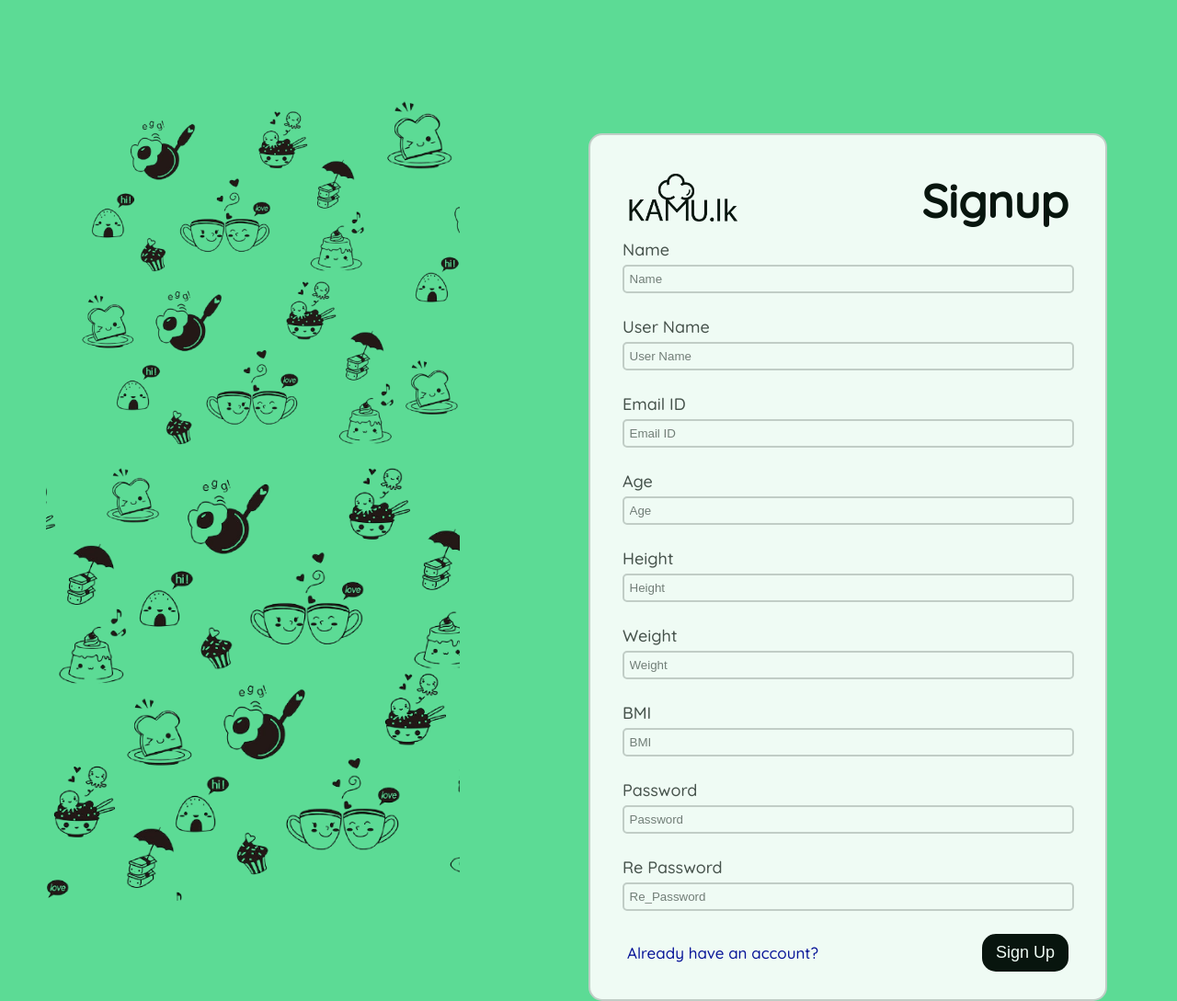
After one commit to PramukaS/Kamu-Project, a PHP site: page /1emailverifregistr/signup.php in a window 1280 px wide. The commit adds this page. Shown: the whole page at 92% size. Run offline with PHP 8.4, Linux system fonts and the light colour scheme.

Commit message:
Signup Changed and Configured

```diff
--- /dev/null
+++ b/Juz/css/logstyle.css
@@ -0,0 +1,135 @@
+body{
+	font-family: 'Quicksand', sans-serif;
+	margin: 0;
+	background-size: 100%;
+}
+
+.background{
+background-color: #5CDB95;
+}
+
+.icon{
+ 	position: relative;
+ 	float: left;
+ 	margin: 80px 50px;
+ 	display: inline-block;
+ 	width: 450px;
+ 	height: 450px;
+    z-index: 0;
+}
+
+.head{
+	display: flex;
+	justify-content: flex-end;
+	align-items: center;
+	padding: 10px;
+
+}
+.logo{
+	width: 120px;
+	height: 60px;
+	margin-right: auto
+}
+
+.title{
+	font-size: 26px;
+	float: right;
+	margin-left: 10px;
+}
+
+.banner-text{
+ 	position: relative;
+ 	float: right;
+ 	display: inline-block;
+ 	margin-top: 145px;
+ 	top: 95%;
+ 	left: -50%;
+ 	transform: translate(-10%, -10%);
+ 	color: #fff;
+}
+
+.banner-text h2{
+ 	font-family: 'Quicksand', sans-serif;
+ 	margin: 0;
+ 	font-size: 50px;
+ 	color: #000;
+ 	text-align: center;
+ }
+ .banner-text p{
+ 	font-family: 'Quicksand', sans-serif;
+ 	margin: 10px 0px;
+ 	font-size: 20px;
+ 	color: red;
+ }
+
+
+form {
+	width: 500px;
+	border: 2px solid #ccc;
+	padding: 30px;
+	background: #fff;
+	opacity: 0.9;
+	border-radius: 15px;
+	position: fixed;
+}
+
+input {
+	display: block;
+	border: 2px solid #ccc;
+	width: 95%;
+	padding: 6px;
+	margin: 5px auto;
+	border-radius: 5px;
+}
+label {
+	color: #444;
+	font-size: 18px;
+	padding: 5px;
+}
+
+button {
+	float: right;
+	font-size: 18px;
+	background: #000;
+	padding: 10px 15px;
+	color: #fff;
+	border-radius: 15px;
+	margin-right: 10px;
+	border: none;
+}
+
+button:hover{
+	opacity: .6;
+	background-color: red;
+
+}
+
+.error {
+   background: #F2DEDE;
+   color: #A91111;
+   padding: 10px;
+   width: 95%;
+   border-radius: 10px;
+   margin: 10px auto;
+}
+
+.success {
+   background: #D4EDDA;
+   color: #40754C;
+   padding: 10px;
+   width: 95%;
+   border-radius: 10px;
+   margin: 20px auto;
+}
+
+.ca {
+	font-size: 17px;
+	display: inline-block;
+	padding: 10px;
+	text-decoration: none;
+	color: #009;
+}
+.ca:hover {
+	text-decoration: underline;
+	color: red;
+}
--- /dev/null
+++ b/Juz/signup.php
@@ -0,0 +1,129 @@
+<!DOCTYPE html>
+<html>
+<head>
+  <meta name="viewport" content="width=device-width, initial-scale=1.0">
+	<title>SIGN UP</title>
+	<link rel="stylesheet" type="text/css" href="css/logstyle.css">
+  <link href="https://fonts.googleapis.com/css?family=Quicksand:300,500" rel="stylesheet">
+</head>
+<body class="background">
+  <div class="icon">
+    <img src="images/eggplant.png">
+  </div>
+  <div class="banner-text">
+     <form action="signup-check.php" method="post">
+      <div class="head">
+      <img class="logo" src="images/logo.png">
+     	<h2 class="title">Signup</h2>
+     </div>
+     	<?php if (isset($_GET['error'])) { ?>
+     		<p class="error"><?php echo $_GET['error']; ?></p>
+     	<?php } ?>
+
+          <?php if (isset($_GET['success'])) { ?>
+               <p class="success"><?php echo $_GET['success']; ?></p>
+          <?php } ?>
+
+          <label>Name</label>
+          <?php if (isset($_GET['name'])) { ?>
+               <input type="text"
+                      name="name"
+                      placeholder="Name"
+                      value="<?php echo $_GET['name']; ?>"><br>
+          <?php }else{ ?>
+               <input type="text"
+                      name="name"
+                      placeholder="Name"><br>
+          <?php }?>
+
+          <label>User Name</label>
+          <?php if (isset($_GET['username'])) { ?>
+               <input type="text"
+                      name="username"
+                      placeholder="User Name"
+                      value="<?php echo $_GET['username']; ?>"><br>
+          <?php }else{ ?>
+               <input type="text"
+                      name="username"
+                      placeholder="User Name"><br>
+          <?php }?>
+
+          <label>Email ID</label>
+          <?php if (isset($_GET['emailid'])) { ?>
+               <input type="Email"
+                      name="emailid"
+                      placeholder="Email ID"
+                      value="<?php echo $_GET['emailid']; ?>"><br>
+          <?php }else{ ?>
+               <input type="Email"
+                      name="emailid"
+                      placeholder="Email ID"><br>
+          <?php }?>
+
+          <label>Age</label>
+          <?php if (isset($_GET['age'])) { ?>
+               <input type="text"
+                      name="age"
+                      placeholder="Age"
+                      value="<?php echo $_GET['age']; ?>"><br>
+          <?php }else{ ?>
+               <input type="text"
+                      name="age"
+                      placeholder="Age"><br>
+          <?php }?>
+
+          <label>Height</label>
+          <?php if (isset($_GET['height'])) { ?>
+               <input type="text"
+                      name="height"
+                      placeholder="Height"
+                      value="<?php echo $_GET['height']; ?>"><br>
+          <?php }else{ ?>
+               <input type="text"
+                      name="height"
+                      placeholder="Height"><br>
+          <?php }?>
+
+          <label>Weight</label>
+          <?php if (isset($_GET['weight'])) { ?>
+               <input type="text"
+                      name="weight"
+                      placeholder="Weight"
+                      value="<?php echo $_GET['weight']; ?>"><br>
+          <?php }else{ ?>
+               <input type="text"
+                      name="weight"
+                      placeholder="Weight"><br>
+          <?php }?>
+
+          <label>BMI</label>
+          <?php if (isset($_GET['bmi'])) { ?>
+               <input type="text"
+                      name="bmi"
+                      placeholder="BMI"
+                      value="<?php echo $_GET['bmi']; ?>"><br>
+          <?php }else{ ?>
+               <input type="text"
+                      name="bmi"
+                      placeholder="BMI"><br>
+          <?php }?>
+
+
+
+
+
+     	<label>Password</label>
+     	<input type="password"
+                 name="password"
+                 placeholder="Password"><br>
+
+          <label>Re Password</label>
+          <input type="password"
+                 name="re_password"
+                 placeholder="Re_Password"><br>
+
+     	<button type="submit">Sign Up</button>
+          <a href="log.php" class="ca">Already have an account?</a>
+     </form>
+</body>
+</html>
```
Also changed, not shown: Juz/db_conn.php (added, +13 -0 lines), Juz/signup-check.php (+47 -50 lines), Juz/signupuser.php (deleted, +0 -110 lines).
